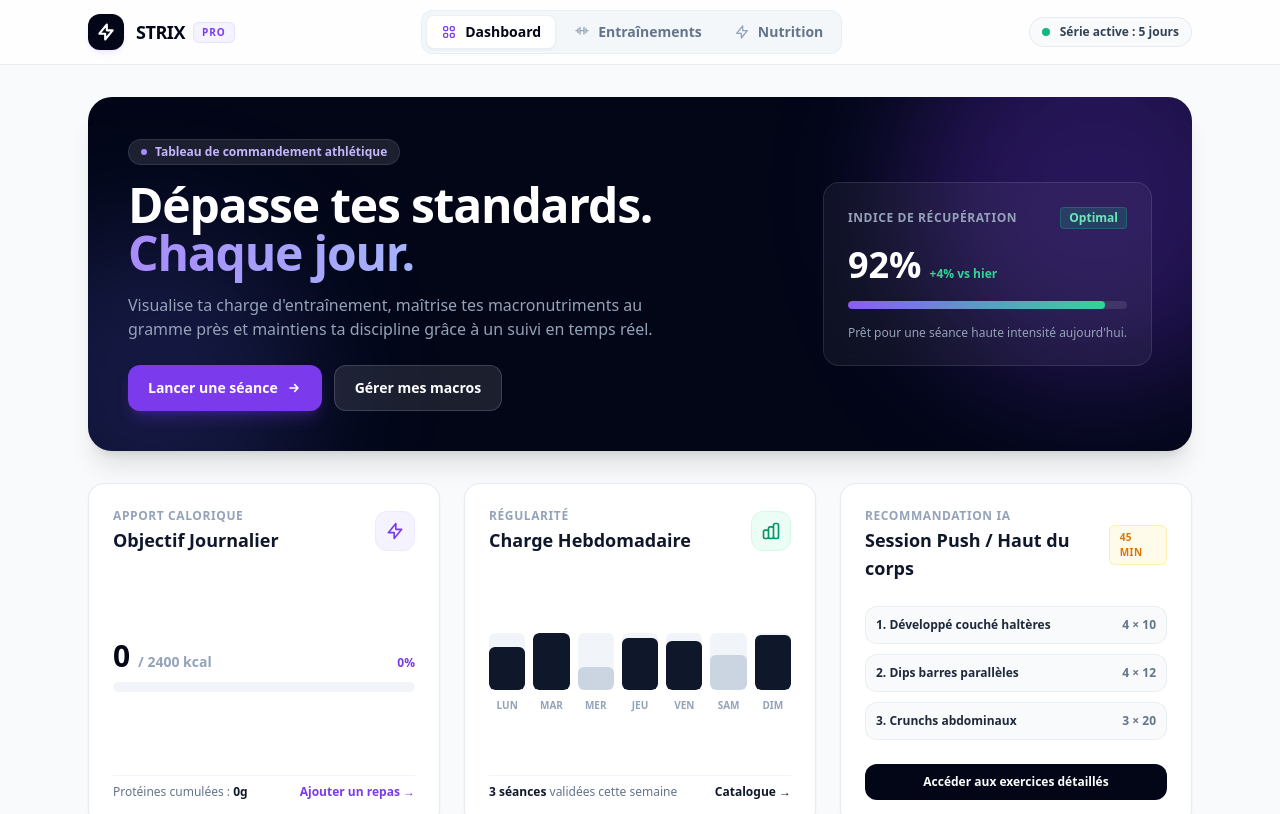
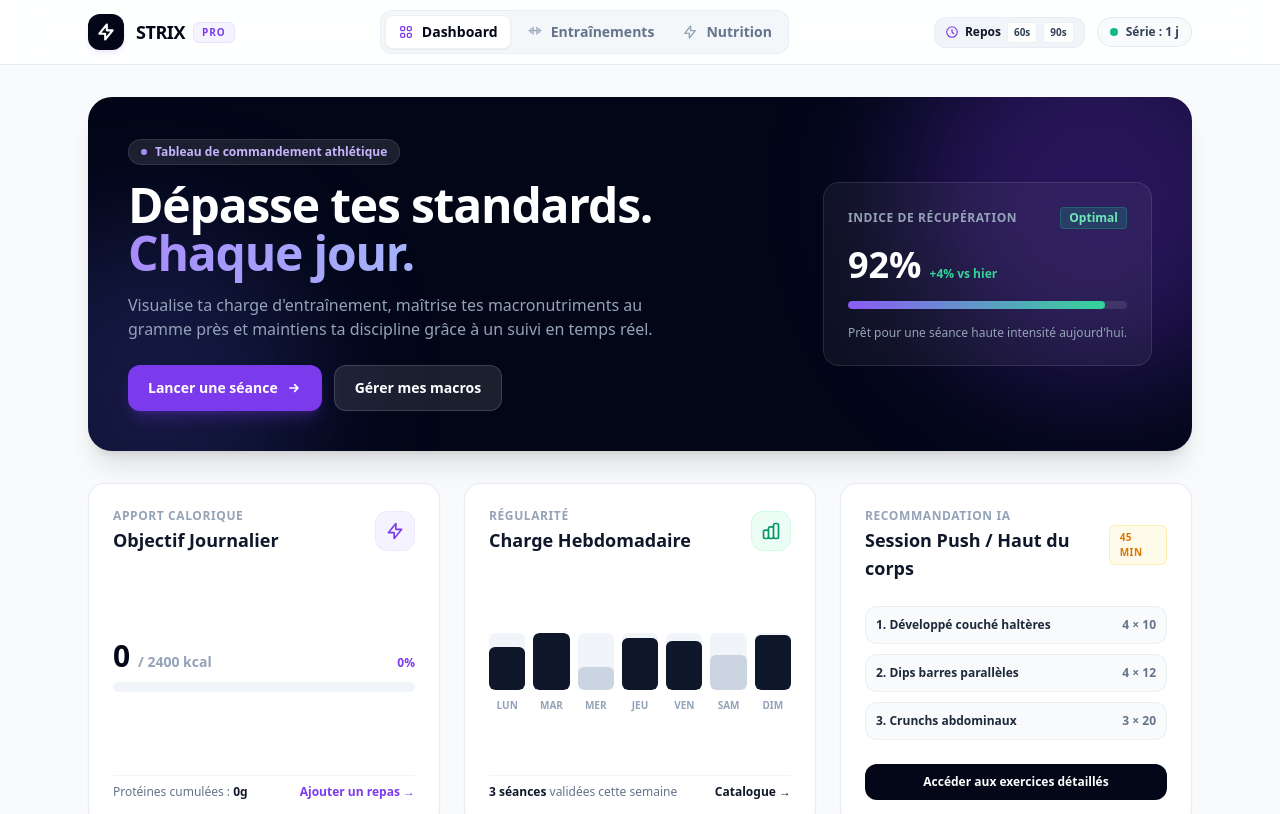
Before and after one commit to louismarembaud035-source/strix, a Next.js app: page / in a window 1280 px wide. Shown: the top 814 px of the page. Built offline with nearby package versions, Linux system fonts and the light colour scheme.

Commit message:
Add timer and streak tracking to Navbar component

```diff
--- a/components/Navbar.tsx
+++ b/components/Navbar.tsx
@@ -2,9 +2,62 @@
 
 import Link from 'next/link';
 import { usePathname } from 'next/navigation';
+import { useState, useEffect } from 'react';
 
 export default function Navbar() {
   const pathname = usePathname();
+  const [streak, setStreak] = useState<number>(1);
+
+  // Chronomètre de repos intégré
+  const [timeLeft, setTimeLeft] = useState<number>(0);
+  const [isRunning, setIsRunning] = useState<boolean>(false);
+
+  const syncNavbarData = () => {
+    const savedStreak = localStorage.getItem('strix_streak');
+    const savedWorkouts = localStorage.getItem('strix_workout_history');
+    const savedMeals = localStorage.getItem('strix_meals');
+
+    if (savedStreak) {
+      setStreak(parseInt(savedStreak, 10) || 1);
+    } else {
+      let base = 1;
+      if (savedWorkouts && JSON.parse(savedWorkouts).length > 0) base += JSON.parse(savedWorkouts).length;
+      if (savedMeals && JSON.parse(savedMeals).length > 0) base += 1;
+      setStreak(base);
+    }
+  };
+
+  useEffect(() => {
+    syncNavbarData();
+    window.addEventListener('strix-update', syncNavbarData);
+    window.addEventListener('storage', syncNavbarData);
+    return () => {
+      window.removeEventListener('strix-update', syncNavbarData);
+      window.removeEventListener('storage', syncNavbarData);
+    };
+  }, []);
+
+  useEffect(() => {
+    if (!isRunning || timeLeft <= 0) {
+      if (timeLeft <= 0) setIsRunning(false);
+      return;
+    }
+    const interval = setInterval(() => {
+      setTimeLeft((prev) => (prev > 0 ? prev - 1 : 0));
+    }, 1000);
+    return () => clearInterval(interval);
+  }, [isRunning, timeLeft]);
+
+  const startTimer = (seconds: number) => {
+    setTimeLeft(seconds);
+    setIsRunning(true);
+  };
+
+  const formatTime = (sec: number) => {
+    const m = Math.floor(sec / 60);
+    const s = sec % 60;
+    return `${m}:${s < 10 ? '0' : ''}${s}`;
+  };
 
   const navItems = [
     {
@@ -37,17 +90,17 @@ export default function Navbar() {
   ];
 
   return (
-    <header className="sticky top-0 z-50 backdrop-blur-xl bg-white/80 border-b border-slate-200/80 transition-all">
-      <div className="max-w-6xl mx-auto px-4 sm:px-6 h-16 flex items-center justify-between">
+    <header className="sticky top-0 z-50 backdrop-blur-xl bg-white/85 border-b border-slate-200/80 transition-all">
+      <div className="max-w-6xl mx-auto px-4 sm:px-6 h-16 flex items-center justify-between gap-2">
 
         {/* Identité de marque */}
-        <Link href="/" className="flex items-center gap-3 group">
+        <Link href="/" className="flex items-center gap-3 group shrink-0">
           <div className="w-9 h-9 rounded-xl bg-slate-950 flex items-center justify-center shadow-md shadow-violet-500/10 group-hover:bg-violet-600 transition-colors">
             <svg className="w-5 h-5 text-white" fill="none" viewBox="0 0 24 24" stroke="currentColor" strokeWidth={2.5}>
               <path strokeLinecap="round" strokeLinejoin="round" d="M13 10V3L4 14h7v7l9-11h-7z" />
             </svg>
           </div>
-          <div className="flex items-center gap-2">
+          <div className="hidden sm:flex items-center gap-2">
             <span className="text-lg font-black tracking-tight text-slate-950">STRIX</span>
             <span className="text-[10px] font-bold uppercase tracking-widest px-2 py-0.5 rounded-md bg-violet-50 text-violet-600 border border-violet-200/60">
               PRO
@@ -63,7 +116,7 @@ export default function Navbar() {
               <Link
                 key={item.path}
                 href={item.path}
-                className={`flex items-center gap-2 px-3.5 py-1.5 rounded-lg text-xs sm:text-sm font-semibold transition-all ${
+                className={`flex items-center gap-2 px-3 py-1.5 rounded-lg text-xs sm:text-sm font-semibold transition-all ${
                   isActive
                     ? 'bg-white text-slate-950 shadow-sm border border-slate-200/60'
                     : 'text-slate-500 hover:text-slate-900'
@@ -76,10 +129,44 @@ export default function Navbar() {
           })}
         </nav>
 
-        {/* Statut d'activité */}
-        <div className="hidden md:flex items-center gap-2.5 px-3 py-1.5 rounded-full bg-slate-50 border border-slate-200/80">
-          <span className="w-2 h-2 rounded-full bg-emerald-500 animate-pulse" />
-          <span className="text-xs font-semibold text-slate-700">Série active : 5 jours</span>
+        {/* Outils rapides : Chronomètre de repos & Série active */}
+        <div className="hidden lg:flex items-center gap-3">
+          <div className="flex items-center gap-1.5 bg-slate-100 px-2.5 py-1 rounded-xl border border-slate-200/70">
+            <svg className="w-3.5 h-3.5 text-violet-600" fill="none" viewBox="0 0 24 24" stroke="currentColor" strokeWidth={2}>
+              <path strokeLinecap="round" strokeLinejoin="round" d="M12 8v4l3 3m6-3a9 9 0 11-18 0 9 9 0 0118 0z" />
+            </svg>
+            <span className="text-xs font-black text-slate-900 min-w-[36px] text-center">
+              {timeLeft > 0 ? formatTime(timeLeft) : 'Repos'}
+            </span>
+            <button
+              onClick={() => startTimer(60)}
+              className="text-[10px] font-bold px-1.5 py-0.5 rounded bg-white hover:bg-violet-600 hover:text-white text-slate-700 border border-slate-200/60 transition cursor-pointer"
+            >
+              60s
+            </button>
+            <button
+              onClick={() => startTimer(90)}
+              className="text-[10px] font-bold px-1.5 py-0.5 rounded bg-white hover:bg-violet-600 hover:text-white text-slate-700 border border-slate-200/60 transition cursor-pointer"
+            >
+              90s
+            </button>
+            {timeLeft > 0 && (
+              <button
+                onClick={() => {
+                  setIsRunning(false);
+                  setTimeLeft(0);
+                }}
+                className="text-[10px] font-bold px-1.5 py-0.5 rounded bg-rose-50 text-rose-600 hover:bg-rose-100 transition cursor-pointer"
+              >
+                Stop
+              </button>
+            )}
+          </div>
+
+          <div className="flex items-center gap-2 px-3 py-1.5 rounded-full bg-slate-50 border border-slate-200/80">
+            <span className="w-2 h-2 rounded-full bg-emerald-500 animate-pulse" />
+            <span className="text-xs font-semibold text-slate-700">Série : {streak} j</span>
+          </div>
         </div>
 
       </div>
```
